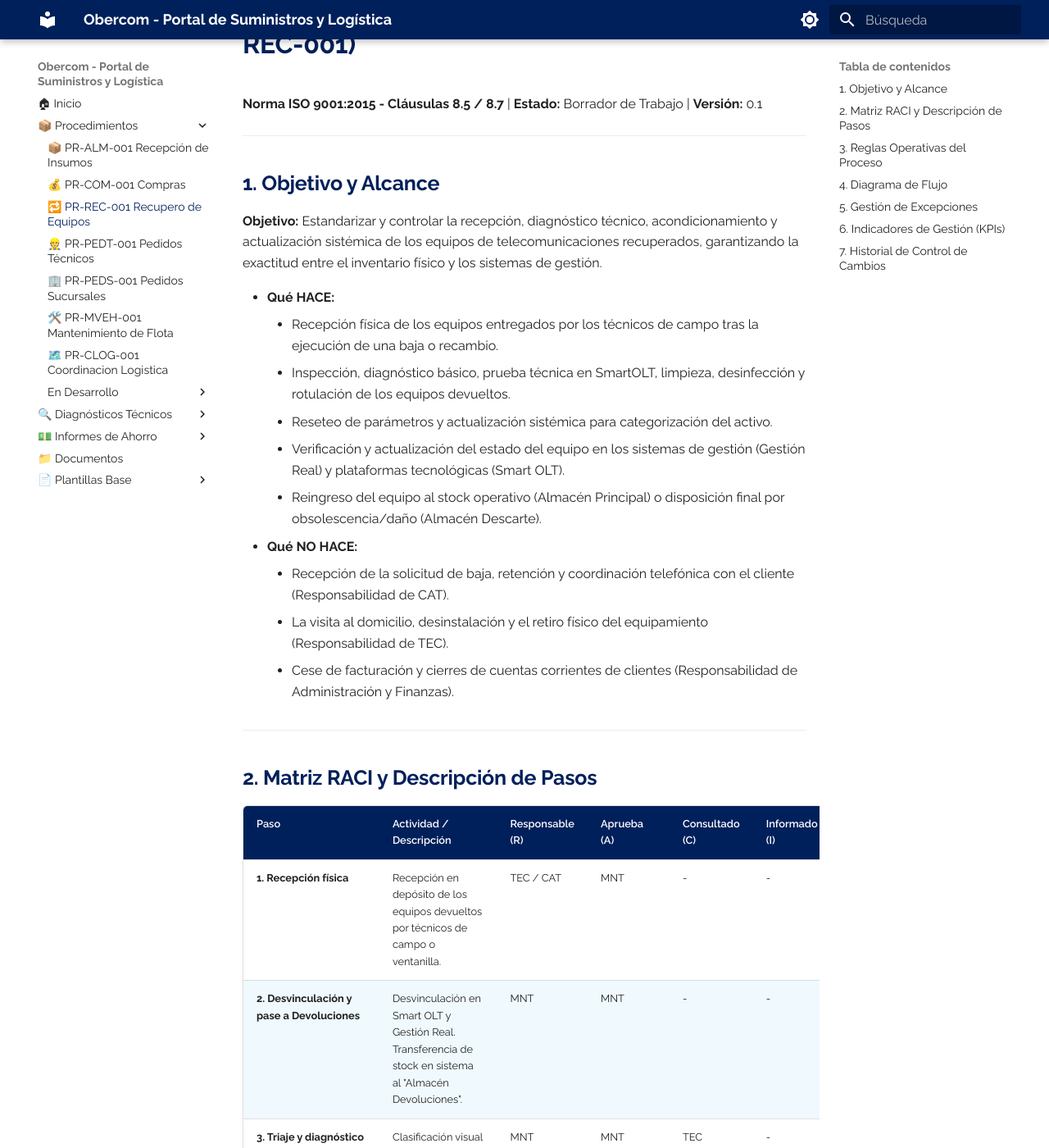
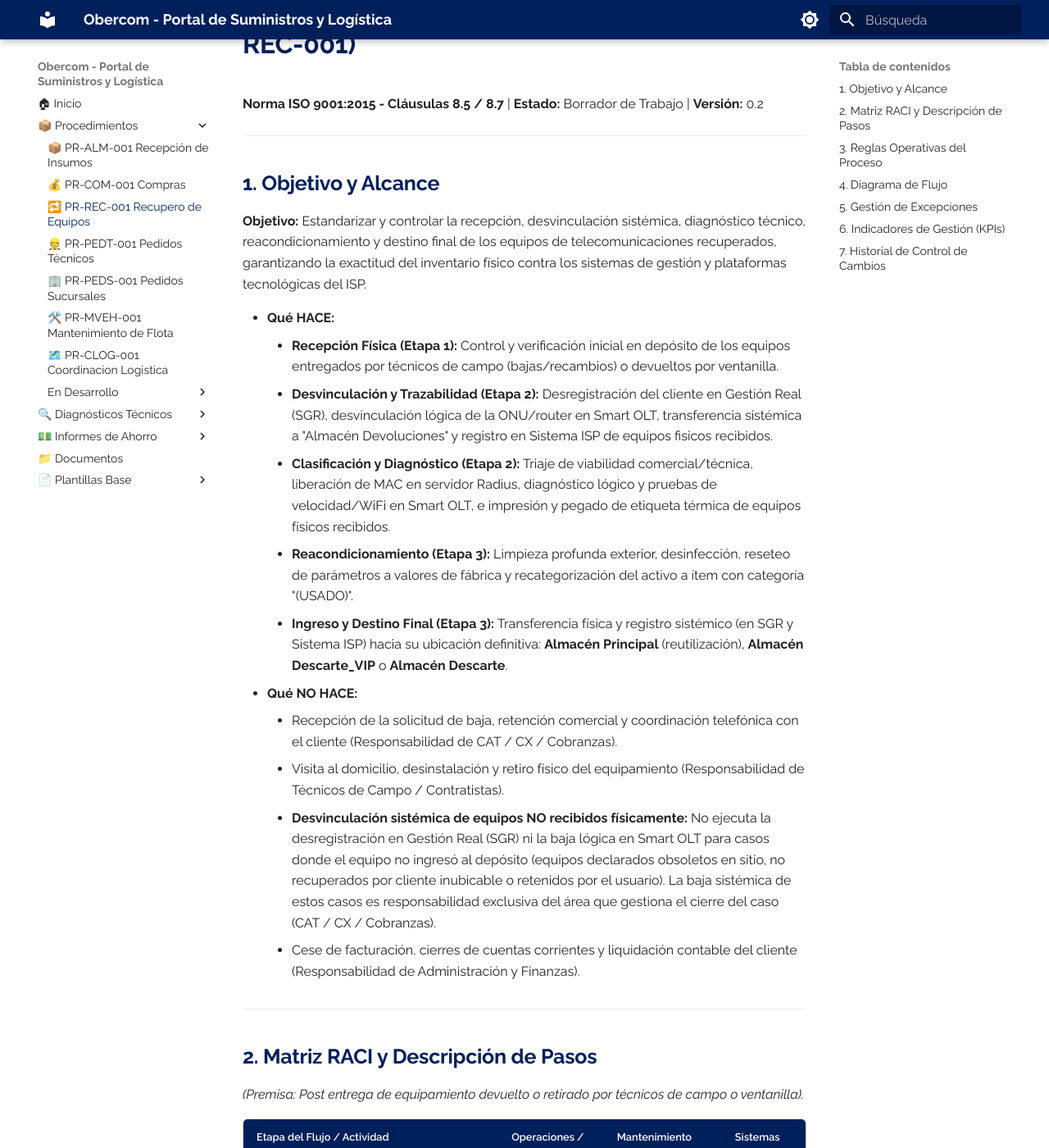
Before and after one commit to elingenierok/procedimientos-isp, an MkDocs documentation site: the page built from docs/suministros-logistica/PR-REC-001.md, in a window 1280 px wide and 1400 px high, scrolled down 197 px. Shown: the whole window at 82% size. Built offline with MkDocs 1.6.1 and Material for MkDocs 9.7.7, drawn with Linux system fonts in a browser that asks for light colours; some of the changed text lies outside the part shown.

Commit message:
Revise PR-REC-001 to version 0.2 with updates
Updated the document to version 0.2, restructuring the RACI matrix, aligning with the flowchart stages, and including new storage categories.

```diff
--- a/docs/suministros-logistica/PR-REC-001.md
+++ b/docs/suministros-logistica/PR-REC-001.md
@@ -4,52 +4,55 @@
 
 # Procedimiento de Recupero de Equipos (PR-REC-001)
 
-**Norma ISO 9001:2015 - Cláusulas 8.5 / 8.7** | **Estado:** Borrador de Trabajo | **Versión:** 0.1
+**Norma ISO 9001:2015 - Cláusulas 8.5 / 8.7** | **Estado:** Borrador de Trabajo | **Versión:** 0.2
 
 ---
 
 ## 1. Objetivo y Alcance
 
-**Objetivo:** Estandarizar y controlar la recepción, diagnóstico técnico, acondicionamiento y actualización sistémica de los equipos de telecomunicaciones recuperados, garantizando la exactitud entre el inventario físico y los sistemas de gestión.
+**Objetivo:** Estandarizar y controlar la recepción, desvinculación sistémica, diagnóstico técnico, reacondicionamiento y destino final de los equipos de telecomunicaciones recuperados, garantizando la exactitud del inventario físico contra los sistemas de gestión y plataformas tecnológicas del ISP.
 
 * **Qué HACE:**
-    * Recepción física de los equipos entregados por los técnicos de campo tras la ejecución de una baja o recambio.
-    * Inspección, diagnóstico básico, prueba técnica en SmartOLT, limpieza, desinfección y rotulación de los equipos devueltos.
-    * Reseteo de parámetros y actualización sistémica para categorización del activo.
-    * Verificación y actualización del estado del equipo en los sistemas de gestión (Gestión Real) y plataformas tecnológicas (Smart OLT).
-    * Reingreso del equipo al stock operativo (Almacén Principal) o disposición final por obsolescencia/daño (Almacén Descarte).
+    * **Recepción Física (Etapa 1):** Control y verificación inicial en depósito de los equipos entregados por técnicos de campo (bajas/recambios) o devueltos por ventanilla.
+    * **Desvinculación y Trazabilidad (Etapa 2):** Desregistración del cliente en Gestión Real (SGR), desvinculación lógica de la ONU/router en Smart OLT, transferencia sistémica a "Almacén Devoluciones" y registro en Sistema ISP de equipos fisicos recibidos.
+    * **Clasificación y Diagnóstico (Etapa 2):** Triaje de viabilidad comercial/técnica, liberación de MAC en servidor Radius, diagnóstico lógico y pruebas de velocidad/WiFi en Smart OLT, e impresión y pegado de etiqueta térmica de equipos físicos recibidos.
+    * **Reacondicionamiento (Etapa 3):** Limpieza profunda exterior, desinfección, reseteo de parámetros a valores de fábrica y recategorización del activo a ítem con categoría "(USADO)".
+    * **Ingreso y Destino Final (Etapa 3):** Transferencia física y registro sistémico (en SGR y Sistema ISP) hacia su ubicación definitiva: **Almacén Principal** (reutilización), **Almacén Descarte_VIP** o **Almacén Descarte**.
 * **Qué NO HACE:**
-    * Recepción de la solicitud de baja, retención y coordinación telefónica con el cliente (Responsabilidad de CAT).
-    * La visita al domicilio, desinstalación y el retiro físico del equipamiento (Responsabilidad de TEC).
-    * Cese de facturación y cierres de cuentas corrientes de clientes (Responsabilidad de Administración y Finanzas).
+    * Recepción de la solicitud de baja, retención comercial y coordinación telefónica con el cliente (Responsabilidad de CAT / CX / Cobranzas).
+    * Visita al domicilio, desinstalación y retiro físico del equipamiento (Responsabilidad de Técnicos de Campo / Contratistas).
+    * **Desvinculación sistémica de equipos NO recibidos físicamente:** No ejecuta la desregistración en Gestión Real (SGR) ni la baja lógica en Smart OLT para casos donde el equipo no ingresó al depósito (equipos declarados obsoletos en sitio, no recuperados por cliente inubicable o retenidos por el usuario). La baja sistémica de estos casos es responsabilidad exclusiva del área que gestiona el cierre del caso (CAT / CX / Cobranzas).
+    * Cese de facturación, cierres de cuentas corrientes y liquidación contable del cliente (Responsabilidad de Administración y Finanzas).
 
 ---
 
 ## 2. Matriz RACI y Descripción de Pasos
 
-| Paso | Actividad / Descripción | Responsable (R) | Aprueba (A) | Consultado (C) | Informado (I) |
-| :--- | :--- | :--- | :--- | :--- | :--- |
-| **1. Recepción física** | Recepción en depósito de los equipos devueltos por técnicos de campo o ventanilla. | TEC / CAT | MNT | - | - |
-| **2. Desvinculación y pase a Devoluciones** | Desvinculación en Smart OLT y Gestión Real. Transferencia de stock en sistema al "Almacén Devoluciones". | MNT | MNT | - | - |
-| **3. Triaje y diagnóstico** | Clasificación visual por modelo y prueba técnica con configuraciones en SmartOLT para modelos viables. | MNT | MNT | TEC | - |
-| **4. Reacondicionamiento y Recategorización** | Limpieza exterior, desinfección, reseteo a valores de fábrica, impresión/pegado de etiqueta térmica y egreso/reingreso sistémico en ítem categoría "(USADO)". | MNT | MNT | - | - |
-| **5. Ingreso a Almacén Principal** | Transferencia física y sistémica de los equipos reacondicionados al "Almacén Principal" para su reutilización. | MNT | MNT | - | - |
-| **6. Traspaso a Descarte** | Registro sistémico y traslado físico al "Almacén Descarte" del remanente obsoleto o defectuoso. | MNT | MNT | - | - |
+*(Premisa: Post entrega de equipamiento devuelto o retirado por técnicos de campo o ventanilla).*
 
-*Referencias de Roles:* **TEC:** Técnico de Campo (Operaciones) | **CAT:** Call Center / Atención al Cliente / Ventanilla | **MNT:** Personal de Mantenimiento del Equipamiento (Suministros y Logística)
+| Etapa del Flujo / Actividad | Operaciones / Ventanilla (TEC / CAT) | Mantenimiento Equipos (MNT) | Sistemas (Gestión Real / Smart OLT) |
+| :--- | :---: | :---: | :---: |
+| **1. Recepción Física [ETAPA 1]**<br>Entrega física del equipamiento retirado (bajas/recambios) por campo o ventanilla y recepción en depósito con verificación inicial. | **R** | **R / A** | - |
+| **2. Desvinculación y Trazabilidad [ETAPA 2]**<br>Desvinculación lógica de ONU/router del perfil de cliente en Smart OLT, desregistración en SGR, transferencia a "Almacén Devoluciones" y carga en Sistema ISP de equipos físicos recibidos. | - | **R / A** | - |
+| **3. Clasificación y Diagnóstico [ETAPA 2]**<br>Triaje de viabilidad comercial/técnica, liberación de MAC en Radius, pruebas en Smart OLT (WiFi/TR069), impresión/pegado de etiqueta térmica de equipos físicos recibidos y egreso/reingreso sistémico a ítem categoría "(USADO)". | - | **R / A** | - |
+| **4. Reacondicionamiento [ETAPA 3]**<br>Limpieza profunda exterior, desinfección y reseteo de parámetros a valores de fábrica de unidades confirmadas viables. | - | **R / A** | - |
+| **5. Ingreso y Destino Final [ETAPA 3]**<br>Transferencia física y registro sistémico (en SGR y Sistema ISP) hacia Almacén Principal, Almacén Descarte_VIP o Almacén Descarte. | - | **R / A** | - |
+
+*Leyenda:* **R:** Responsable de ejecución | **A:** Aprueba / Responsable final del resultado | **-:** Sin intervención en la actividad
 
 ---
 
 ## 3. Reglas Operativas del Proceso
 
 * **Regla 1 / Ventana Horaria de Procesamiento:** El triaje, diagnóstico y acondicionamiento de los equipos recibidos debe ejecutarse dentro de las 48 horas hábiles posteriores a su ingreso físico en el depósito de Suministros.
-* **Regla 2 / Trazabilidad Sistémica Estricta:** Todo movimiento físico de los equipos (a Devoluciones, Principal o Descarte) debe estar respaldado por su correspondiente transferencia en tiempo real en Gestión Real y Smart OLT. El inventario físico debe coincidir al 100% con el sistema.
+* **Regla 2 / Trazabilidad Sistémica Estricta:** Todo movimiento físico de equipos (a Devoluciones, Principal, Descarte_VIP o Descarte) debe estar respaldado por su correspondiente transferencia en tiempo real en Gestión Real, Smart OLT y Sistema ISP. El inventario físico debe coincidir al 100% con el sistema.
+* **Regla 3 / Condición de Presencia Física:** Mantenimiento de Equipos (S&L) procesa y desvincula en sistemas **únicamente** los equipos que hayan ingresado físicamente al depósito. Equipos no recuperados en domicilio o calificados como obsoletos en sitio sin retiro no son procesados por este procedimiento.
 
 ---
 
 ## 4. Diagrama de Flujo
 
-![Diagrama de Flujo - Recupero de Equipos](../img/FLUJO-REC-DIAG.png)
+![Diagrama de Flujo - Recupero de Equipos](../img/PR-REC/FLUJO-REC-DIAG.png)
 
 ---
 
@@ -61,7 +64,7 @@
 
 !!! warning "Excepción 2: Equipo recibido sin rotulación o etiqueta ilegible"
     **Escenario:** La etiqueta con el número de serie o MAC está dañada, removida o es ilegible.
-    **Acción Correctiva:** MNT conecta el equipo por interfaz lógica (Ethernet/consola) para identificar el serial/MAC internamente. Si responde, reetiqueta la unidad; si no responde, se deriva a Descarte.
+    **Acción Correctiva:** MNT conecta el equipo por interfaz lógica (Ethernet/consola) para identificar el serial/MAC internamente. Si responde, reetiqueta la unidad; si no responde, se deriva a Almacén Descarte.
 
 !!! warning "Excepción 3: Equipo viable con faltantes de accesorios (fuente)"
     **Escenario:** La unidad principal (ONU/router) está operativa, pero ingresa sin su fuente de alimentación original.
@@ -69,7 +72,7 @@
 
 !!! failure "Excepción 4: Equipo con daño físico o deterioro estético irrecuperable"
     **Escenario:** El equipo ingresa roto, con partes faltantes, señales de cortocircuito, o suciedad extrema/manchas irremovibles.
-    **Acción Correctiva:** El equipo es rechazado y calificado como "No Viable" inmediatamente. MNT ejecuta el traspaso sistémico y traslado físico directo al "Almacén Descarte".
+    **Acción Correctiva:** El equipo es rechazado y calificado como "No Viable" inmediatamente. MNT ejecuta el traspaso sistémico y traslado físico directo al "Almacén Descarte" o "Almacén Descarte_VIP" según corresponda.
 
 ---
 
@@ -86,3 +89,4 @@
 | Versión | Fecha | Descripción de la Modificación | Autor |
 | :--- | :--- | :--- | :--- |
 | 0.1 | 10/08/2026 | Confección del borrador inicial adaptado a las responsabilidades de Mantenimiento de Equipos. | Suministros y Logística |
+| 0.2 | 31/08/2026 | Reestructuración de Matriz RACI por carriles/agentes, alineación a las 5 etapas del flujograma, inclusión de Almacén Descarte_VIP, actualización del stack (Radius, Suite ISP) y delimitación de desvinculación a la presencia física del activo. | Suministros y Logística |
```
